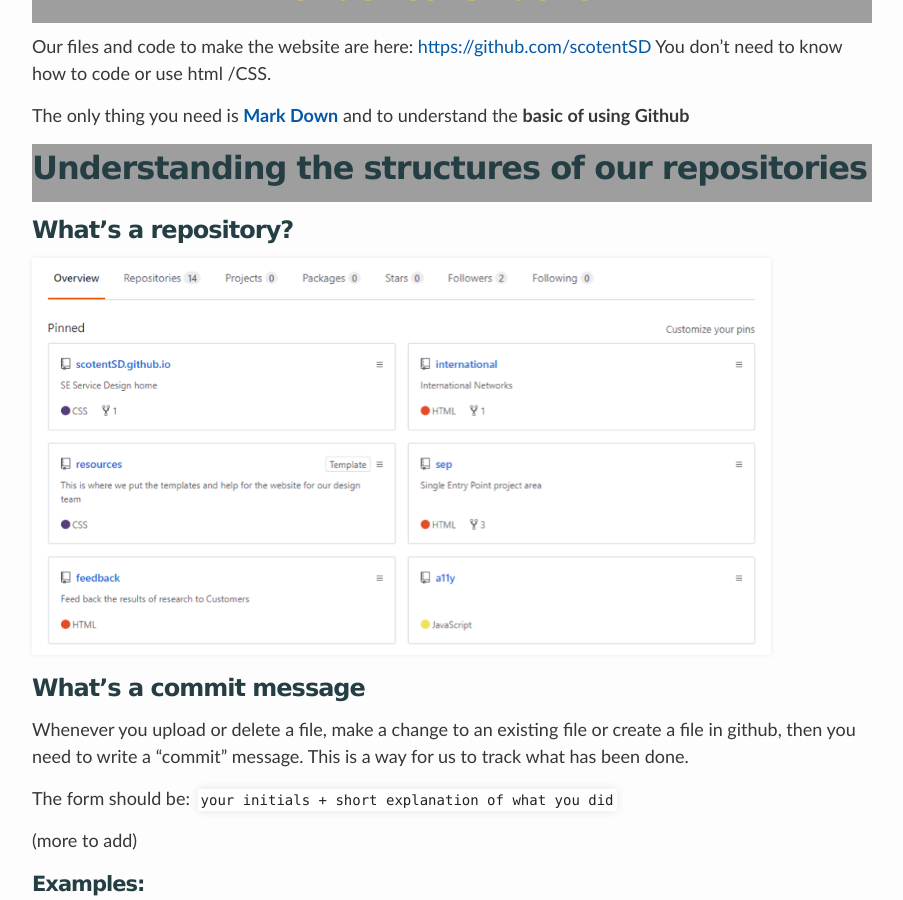
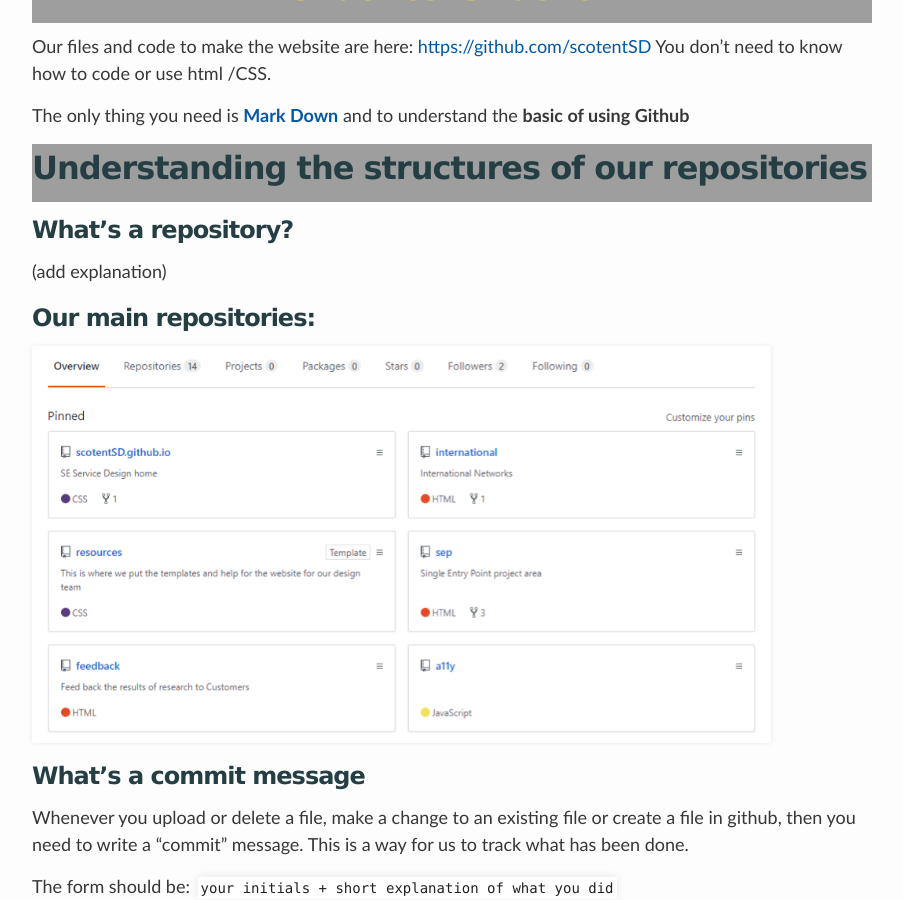
Before and after one commit to carl-watson/scotentSD.github.io, a Jekyll site: the page built from new-to-github.md, in a window 1280 px wide and 900 px high, scrolled down 380 px. Shown: the whole window, without its empty margins (188-1091 px from the left). Built offline with Jekyll 4.4.1, drawn with Linux system fonts in a browser that asks for light colours.

Commit message:
SK - add extra heading

```diff
--- a/new-to-github.md
+++ b/new-to-github.md
@@ -13,7 +13,8 @@
 
 ## Understanding the structures of our repositories
 ### What's a repository?
-
+(add explanation)
+### Our main repositories:
 ![a screenshot of our pinned repositories](/images/our-repo.png)
 
 ### What's a commit message
```
